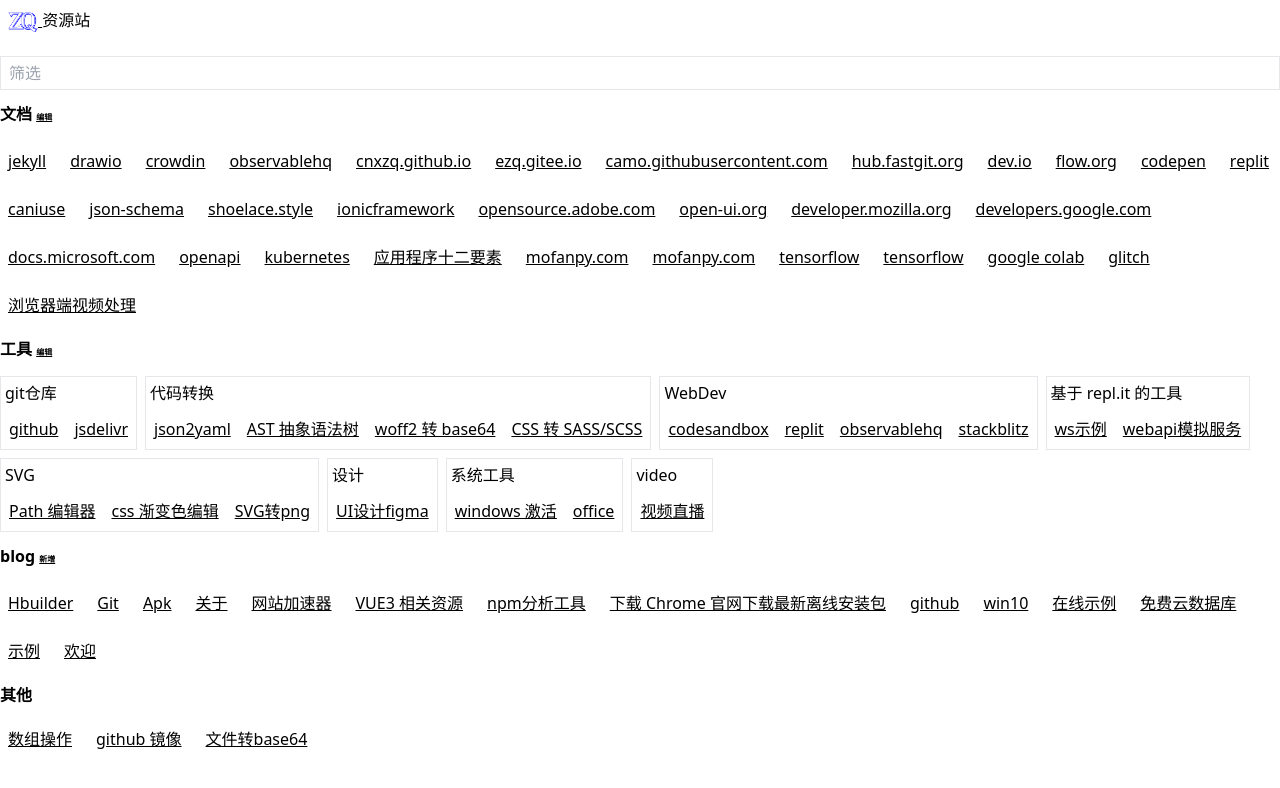
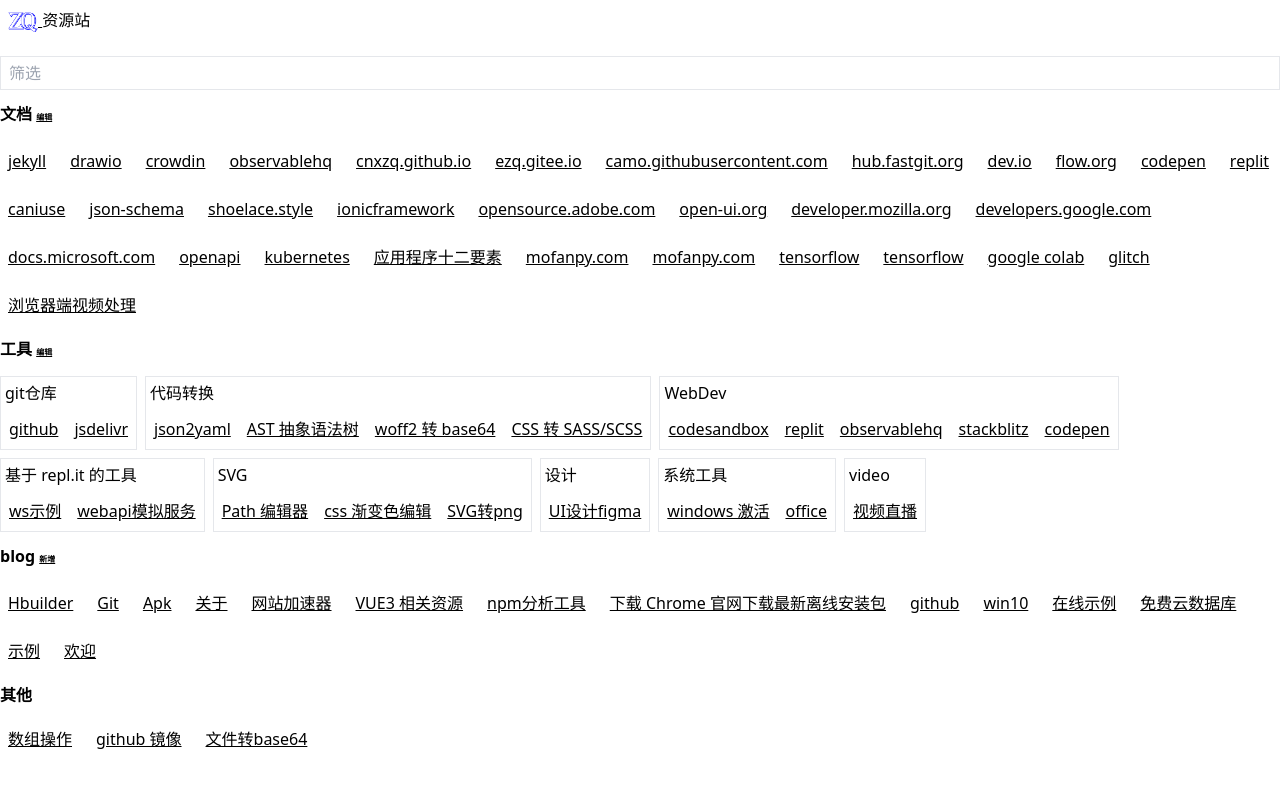
Before and after one commit to oft/oft.github.io, a Jekyll site: the page built from index.html, in a window 1280 px wide. Shown: the top 788 px of the page. Built offline with Jekyll 4.4.1, drawn with Linux system fonts in a browser that asks for light colours; nearby versions of some CDN libraries.

Commit message:
Add CodePen link to tool.yml

```diff
--- a/_data/tool.yml
+++ b/_data/tool.yml
@@ -27,6 +27,8 @@
     title: observablehq
   - url: https://stackblitz.com
     title: stackblitz
+  - url: https://codepen.io
+    title: codepen
 
 - title: 基于 repl.it 的工具
   children:
```
